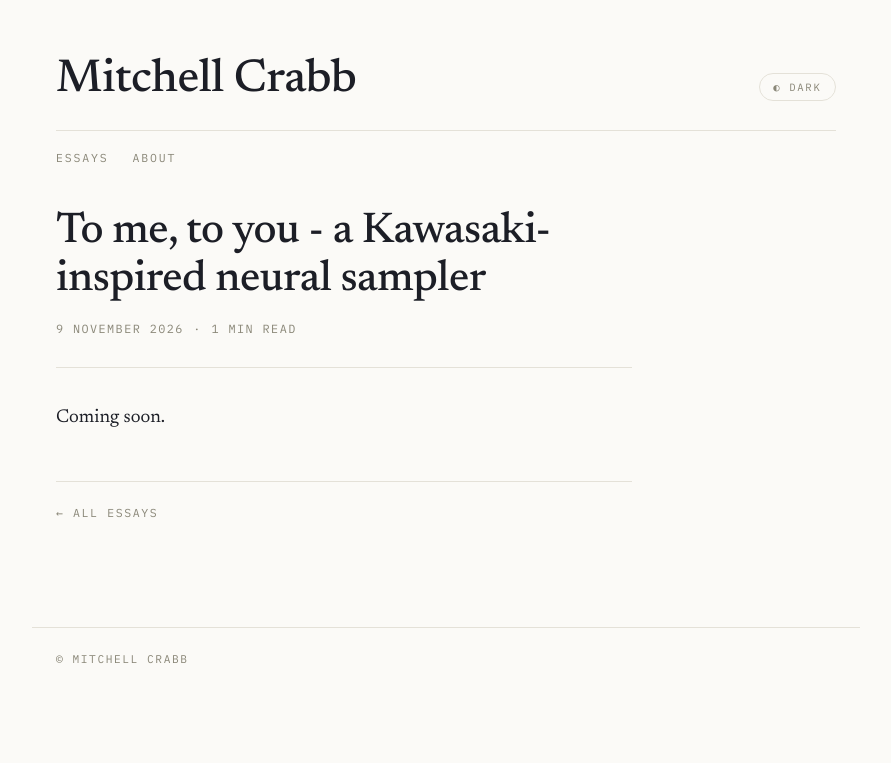
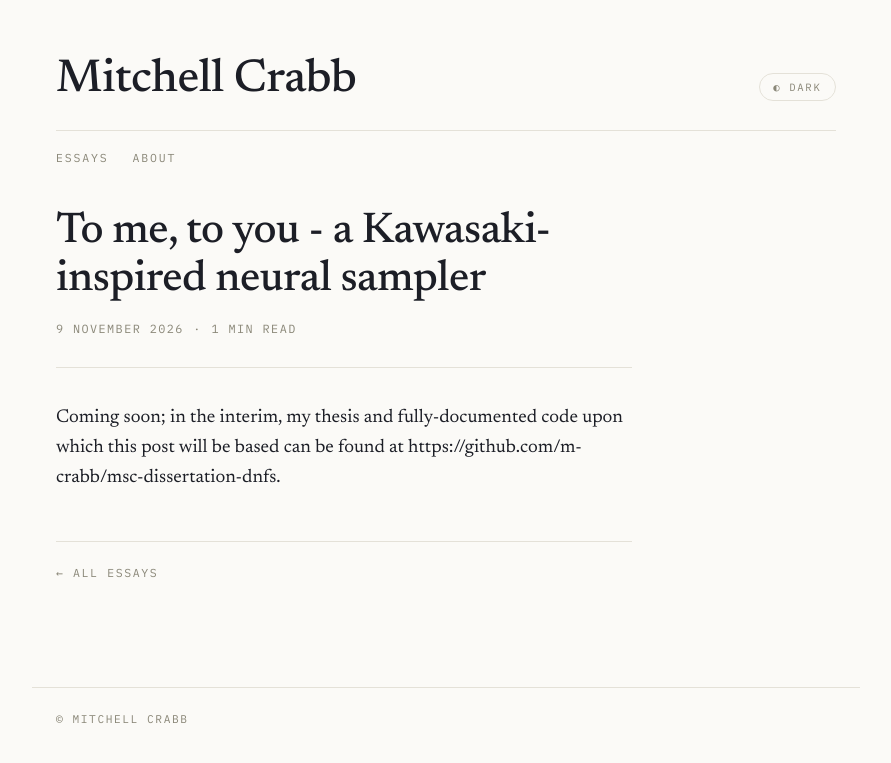
Before and after one commit to m-crabb/m-crabb.github.io, a Jekyll site: the page built from _posts/2026-11-09-kawasaki-inspired-neural-sampler.md, in a window 1280 px wide. Shown: the top 763 px of the page, without its empty margins (194-1085 px from the left). Built offline with Jekyll 4.4.1, drawn with Linux system fonts in a browser that asks for light colours.

Commit message:
chore: content update

```diff
--- a/_posts/2026-11-09-kawasaki-inspired-neural-sampler.md
+++ b/_posts/2026-11-09-kawasaki-inspired-neural-sampler.md
@@ -5,4 +5,4 @@ dek: "Work in progress."
 date: 2026-11-09
 ---
 
-Coming soon.
+Coming soon; in the interim, my thesis and fully-documented code upon which this post will be based can be found at https://github.com/m-crabb/msc-dissertation-dnfs.
```
